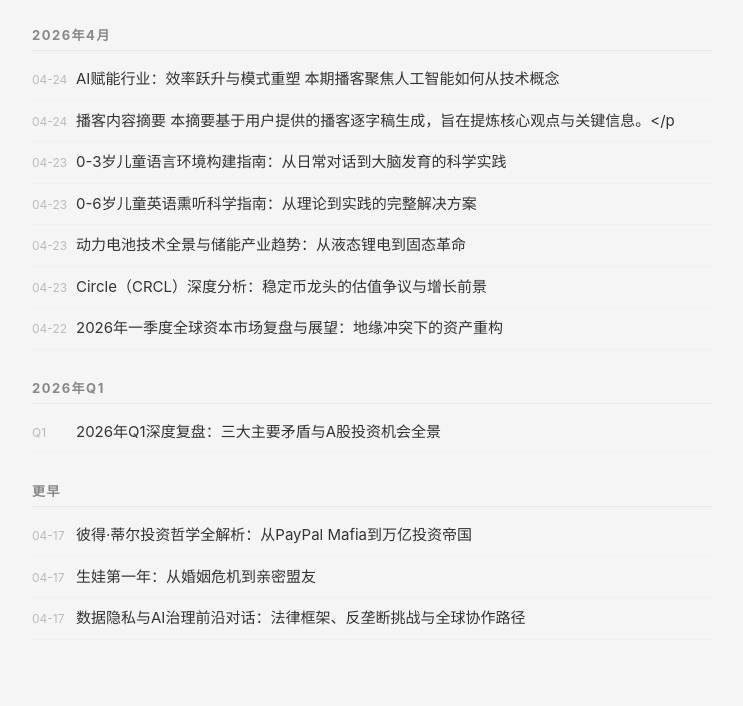
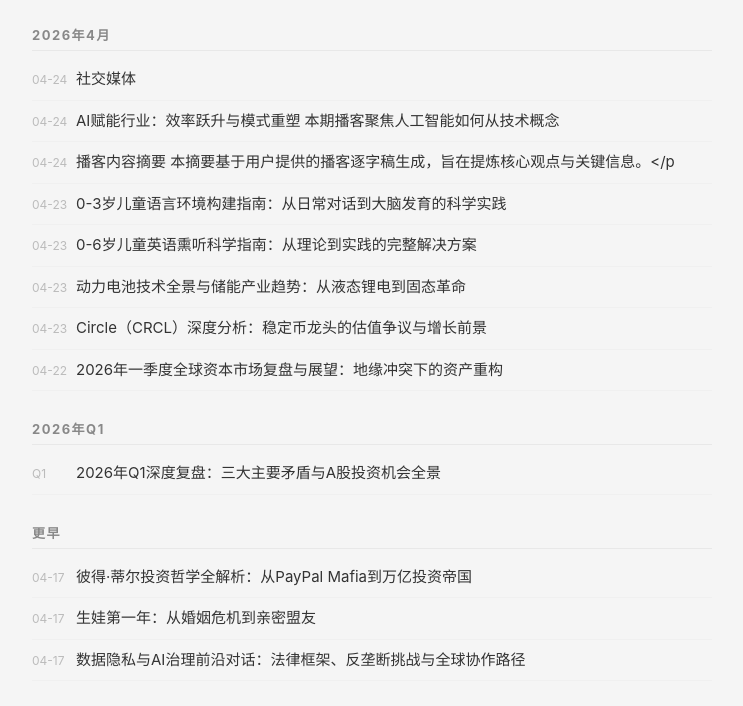
Before and after one commit to shinychen605/podcast-summary, a plain HTML site: page index.html in a window 1280 px wide. Shown: the part 90-796 px from the top of the page, without its empty margins (268-1011 px from the left). Drawn offline with Linux system fonts and the light colour scheme.

Commit message:
Update index: add 社交媒体

```diff
--- a/index.html
+++ b/index.html
@@ -28,7 +28,11 @@
   <div class="month">
     <div class="month-hdr">2026年4月</div>
 
-            <div class="item">
+                <div class="item">
+      <span class="item-date">04-24</span>
+      <a class="item-title" href="社交媒体.html">社交媒体</a>
+    </div>
+    <div class="item">
       <span class="item-date">04-24</span>
       <a class="item-title" href="AI赋能行业：效率跃升与模式重塑
 本期播客聚焦人工智能如何从技术概念.html">AI赋能行业：效率跃升与模式重塑
```
